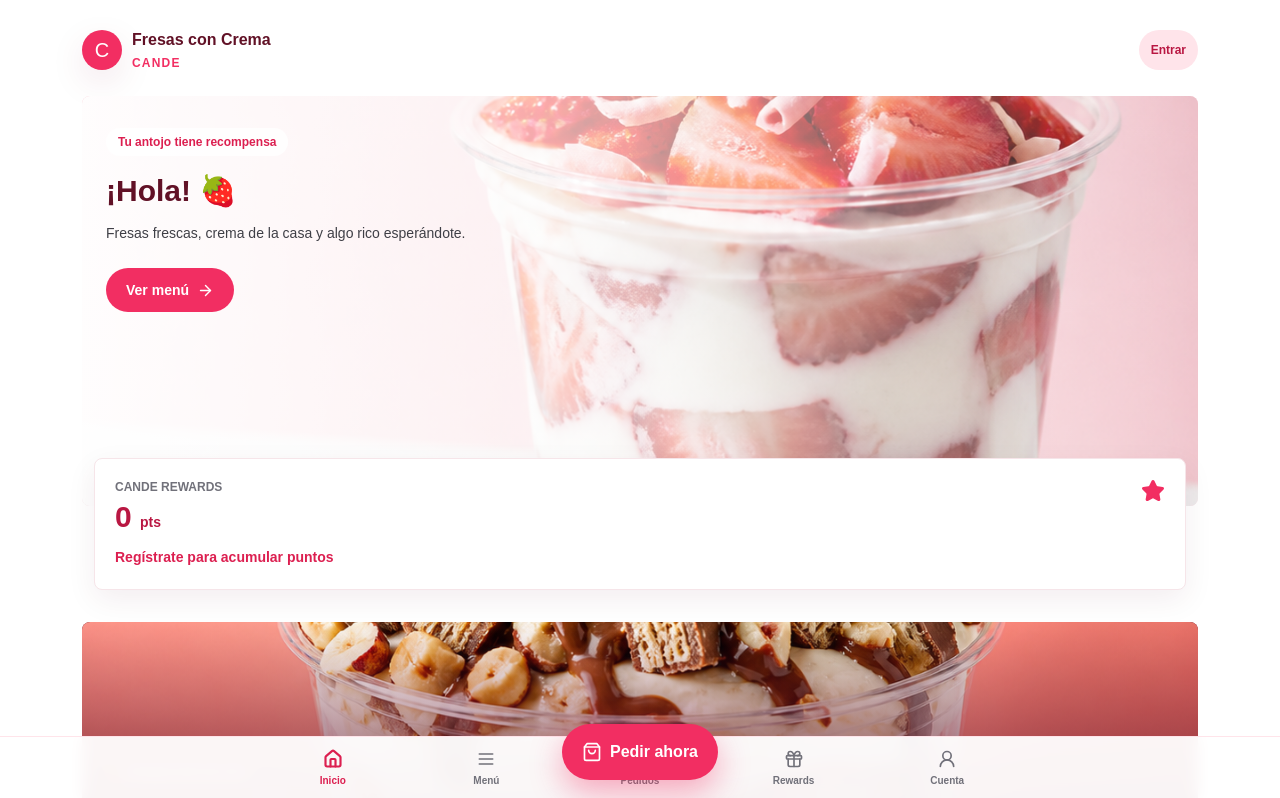
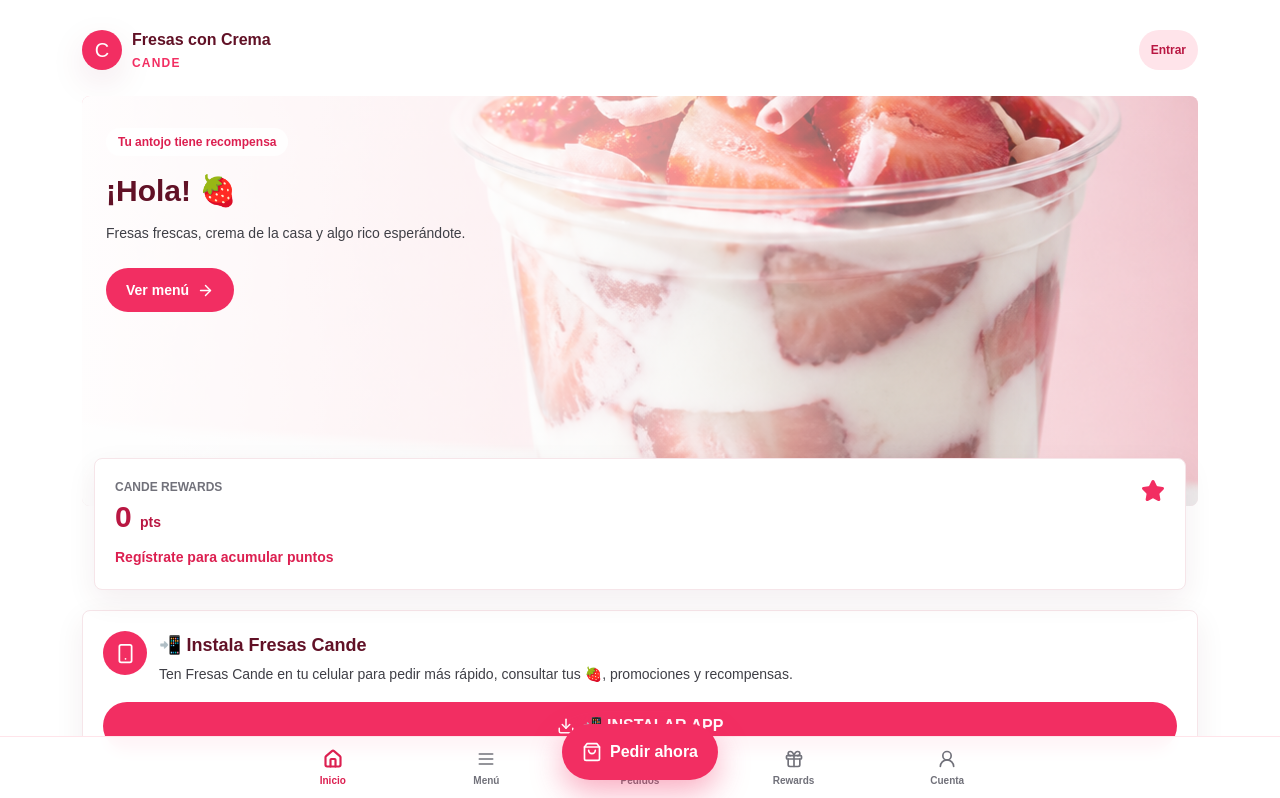
Before and after one commit to misaroyce91-max/fresas-con-crema-cande, a Next.js app: page / in a window 1280 px wide. Shown: the top 798 px of the page. Built offline with nearby package versions, Linux system fonts and the light colour scheme; no server answers; the database is empty.

Commit message:
Make customer PWA installation discoverable

```diff
--- a/app/layout.tsx
+++ b/app/layout.tsx
@@ -2,6 +2,6 @@ import type { Metadata } from 'next'; import './globals.css'; import { CartProvi
 import {PwaRegister}from'@/components/pwa-register'
 import {AuthProvider}from'@/components/auth-provider'
 import {DriverAlerts}from'@/components/driver-alerts'
-import {InstallCande}from'@/components/install-cande'
+import {InstallCande,InstallCandeCard}from'@/components/install-cande'
 export const metadata:Metadata={title:'Fresas con Crema Cande',description:'Fresas frescas, crema de la casa y recompensas en cada compra.',manifest:'/manifest.webmanifest',themeColor:'#f22e62',icons:{icon:'/icons/cande-driver-192.png',apple:'/icons/cande-driver-192.png'}}
-export default function RootLayout({children}:{children:React.ReactNode}){return <html lang="es"><body><PwaRegister/><AuthProvider><StoreProvider><CartProvider>{children}<Nav/><InstallCande/><DriverAlerts/></CartProvider></StoreProvider></AuthProvider></body></html>}
+export default function RootLayout({children}:{children:React.ReactNode}){return <html lang="es"><body><PwaRegister/><AuthProvider><StoreProvider><CartProvider>{children}<InstallCandeCard/><Nav/><InstallCande/><DriverAlerts/></CartProvider></StoreProvider></AuthProvider></body></html>}
--- a/components/install-cande.tsx
+++ b/components/install-cande.tsx
@@ -1,14 +1,12 @@
 'use client'
 
 import { useEffect, useState } from 'react'
+import { createPortal } from 'react-dom'
 import { usePathname } from 'next/navigation'
 import { Download, Share2, Smartphone, X } from 'lucide-react'
 
-type InstallEvent = Event & {
-  prompt: () => Promise<void>
-  userChoice: Promise<{ outcome: 'accepted' | 'dismissed' }>
-}
-
+type InstallEvent = Event & { prompt: () => Promise<void>; userChoice: Promise<{ outcome: 'accepted' | 'dismissed' }> }
+type Platform = 'ios' | 'android' | 'other'
 const DISMISSED_KEY = 'cande-install-dismissed-at'
 const DISMISS_FOR_MS = 14 * 24 * 60 * 60 * 1000
 
@@ -17,84 +15,90 @@ function isStandalone() {
     || Boolean((navigator as Navigator & { standalone?: boolean }).standalone)
 }
 
-function isIosDevice() {
-  return /iPad|iPhone|iPod/.test(navigator.userAgent)
+function detectPlatform(): Platform {
+  const ios = /iPad|iPhone|iPod/.test(navigator.userAgent)
     || (navigator.platform === 'MacIntel' && navigator.maxTouchPoints > 1)
+  if (ios) return 'ios'
+  return /Android/i.test(navigator.userAgent) ? 'android' : 'other'
 }
 
-function isAndroidDevice() {
-  return /Android/i.test(navigator.userAgent)
+function useInstallState() {
+  const [installEvent, setInstallEvent] = useState<InstallEvent | null>(null)
+  const [installed, setInstalled] = useState(true)
+  const [platform, setPlatform] = useState<Platform>('other')
+  const [showHelp, setShowHelp] = useState(false)
+
+  useEffect(() => {
+    setInstalled(isStandalone())
+    setPlatform(detectPlatform())
+    const ready = (event: Event) => { event.preventDefault(); setInstallEvent(event as InstallEvent); setInstalled(false) }
+    const completed = () => { localStorage.removeItem(DISMISSED_KEY); setInstallEvent(null); setInstalled(true); setShowHelp(false) }
+    addEventListener('beforeinstallprompt', ready)
+    addEventListener('appinstalled', completed)
+    return () => { removeEventListener('beforeinstallprompt', ready); removeEventListener('appinstalled', completed) }
+  }, [])
+
+  const install = async () => {
+    if (!installEvent) { setShowHelp(true); return }
+    await installEvent.prompt()
+    const choice = await installEvent.userChoice
+    if (choice.outcome === 'accepted') { setInstallEvent(null); setInstalled(true) }
+    else setShowHelp(true)
+  }
+  return { installed, platform, showHelp, setShowHelp, install }
+}
+
+function Instructions({ platform, close }: { platform: Platform; close: () => void }) {
+  return <div className="mt-4 rounded-md border border-cande-100 bg-white p-4">
+    <h3 className="flex items-center gap-2 font-black text-cande-900"><Share2 size={18} className="text-cande-600" />Cómo instalarla</h3>
+    {platform === 'ios'
+      ? <p className="mt-2 text-sm leading-relaxed text-zinc-700"><strong>Safari</strong> → Compartir → Agregar a pantalla de inicio → Agregar.</p>
+      : <p className="mt-2 text-sm leading-relaxed text-zinc-700"><strong>Chrome ⋮</strong> → Agregar a pantalla principal o Instalar aplicación → Instalar.</p>}
+    <button type="button" onClick={close} className="mt-3 h-10 w-full rounded-full border border-cande-300 text-sm font-bold text-cande-700">Entendido</button>
+  </div>
+}
+
+export function InstallCandeCard() {
+  const path = usePathname()
+  const { installed, platform, showHelp, setShowHelp, install } = useInstallState()
+  const [target, setTarget] = useState<HTMLElement | null>(null)
+  useEffect(() => {
+    if (path !== '/' && path !== '/account') return
+    let host: HTMLDivElement | null = null
+    const place = () => {
+      if (host) return
+      const container = path === '/'
+        ? document.querySelector('main.page > section.card.relative')
+        : document.querySelector('main.page')
+      if (!container) return
+      host = document.createElement('div')
+      if (path === '/') container.after(host)
+      else container.append(host)
+      setTarget(host)
+    }
+    const observer = new MutationObserver(place)
+    place()
+    observer.observe(document.body, { childList: true, subtree: true })
+    return () => { observer.disconnect(); host?.remove(); setTarget(null) }
+  }, [path])
+  if (installed || !target || (path !== '/' && path !== '/account')) return null
+  return createPortal(<section className="card mt-5 border border-cande-200 bg-cande-50 p-5" aria-label="Instalar Fresas Cande">
+    <div className="flex items-start gap-3"><span className="grid h-11 w-11 shrink-0 place-items-center rounded-full bg-cande-500 text-white"><Smartphone size={21} /></span><div><h2 className="text-lg font-black text-cande-900">📲 Instala Fresas Cande</h2><p className="mt-1 text-sm leading-relaxed text-zinc-700">Ten Fresas Cande en tu celular para pedir más rápido, consultar tus 🍓, promociones y recompensas.</p></div></div>
+    <button type="button" onClick={install} className="mt-4 flex h-12 w-full items-center justify-center gap-2 rounded-full bg-cande-500 font-black text-white"><Download size={18} />📲 INSTALAR APP</button>
+    {showHelp && <Instructions platform={platform} close={() => setShowHelp(false)} />}
+  </section>, target)
 }
 
 export function InstallCande() {
   const path = usePathname()
-  const [installEvent, setInstallEvent] = useState<InstallEvent | null>(null)
-  const [eligible, setEligible] = useState(false)
-  const [platform, setPlatform] = useState<'ios' | 'android' | null>(null)
-  const [showIosHelp, setShowIosHelp] = useState(false)
-
-  useEffect(() => {
-    const dismissedAt = Number(localStorage.getItem(DISMISSED_KEY) || 0)
-    const dismissedRecently = Date.now() - dismissedAt < DISMISS_FOR_MS
-    const iosDevice = isIosDevice()
-    const androidDevice = isAndroidDevice()
-    setPlatform(iosDevice ? 'ios' : androidDevice ? 'android' : null)
-    if (!isStandalone() && !dismissedRecently && (iosDevice || androidDevice)) setEligible(true)
-
-    const ready = (event: Event) => {
-      event.preventDefault()
-      if (isStandalone() || dismissedRecently) return
-      setInstallEvent(event as InstallEvent)
-      setEligible(true)
-    }
-    const installed = () => {
-      localStorage.removeItem(DISMISSED_KEY)
-      setInstallEvent(null)
-      setEligible(false)
-      setShowIosHelp(false)
-    }
-    addEventListener('beforeinstallprompt', ready)
-    addEventListener('appinstalled', installed)
-    return () => {
-      removeEventListener('beforeinstallprompt', ready)
-      removeEventListener('appinstalled', installed)
-    }
-  }, [])
-
-  if (!eligible || path.startsWith('/admin') || path.startsWith('/driver') || path.startsWith('/qr')) return null
-
-  const dismiss = () => {
-    localStorage.setItem(DISMISSED_KEY, String(Date.now()))
-    setEligible(false)
-    setShowIosHelp(false)
-  }
-  const install = async () => {
-    if (!installEvent) {
-      setShowIosHelp(true)
-      return
-    }
-    await installEvent.prompt()
-    const choice = await installEvent.userChoice
-    if (choice.outcome === 'accepted') {
-      setInstallEvent(null)
-      setEligible(false)
-    }
-  }
-
+  const { installed, platform, showHelp, setShowHelp, install } = useInstallState()
+  const [dismissed, setDismissed] = useState(true)
+  useEffect(() => { const at = Number(localStorage.getItem(DISMISSED_KEY) || 0); setDismissed(Date.now() - at < DISMISS_FOR_MS) }, [])
+  if (installed || dismissed || path === '/' || path === '/account' || path.startsWith('/admin') || path.startsWith('/driver') || path.startsWith('/qr')) return null
+  const dismiss = () => { localStorage.setItem(DISMISSED_KEY, String(Date.now())); setDismissed(true); setShowHelp(false) }
   return <aside role="dialog" aria-label="Instalar Fresas con Crema Cande" className="fixed inset-x-3 bottom-[142px] z-50 mx-auto max-w-md overflow-hidden rounded-lg border border-cande-200 bg-white shadow-[0_18px_55px_rgba(81,20,39,.24)] md:bottom-6">
-    <button onClick={dismiss} aria-label="Cerrar invitación" className="absolute right-2 top-2 grid h-10 w-10 place-items-center rounded-full text-zinc-500"><X size={19} /></button>
-    <div className="flex gap-4 bg-cande-50 p-5 pr-12">
-      <span className="grid h-12 w-12 shrink-0 place-items-center rounded-full bg-cande-500 text-white"><Smartphone size={23} /></span>
-      <div><h2 className="text-lg font-black text-cande-900">🍓 ¡Ten Fresas Cande en tu celular!</h2><p className="mt-2 text-sm leading-relaxed text-zinc-700">Instala nuestra app para pedir más rápido, consultar tus 🍓 Fresas Cande, recompensas y promociones.</p></div>
-    </div>
-    {showIosHelp ? <div className="p-5 pt-4">
-      <h3 className="flex items-center gap-2 font-black"><Share2 size={18} className="text-cande-600" />Para instalar en {platform === 'ios' ? 'iPhone' : 'Android'}</h3>
-      {platform === 'ios' ? <ol className="mt-3 space-y-2 text-sm text-zinc-700"><li>1. Abre esta página en Safari.</li><li>2. Toca Compartir.</li><li>3. Selecciona Agregar a pantalla de inicio.</li><li>4. Toca Agregar.</li></ol> : <ol className="mt-3 space-y-2 text-sm text-zinc-700"><li>1. Abre el menú ⋮ de Chrome.</li><li>2. Toca Instalar aplicación o Agregar a pantalla principal.</li><li>3. Confirma con Instalar.</li></ol>}
-      <button onClick={() => setShowIosHelp(false)} className="mt-4 h-11 w-full rounded-full border border-cande-300 font-bold text-cande-700">Entendido</button>
-    </div> : <div className="grid gap-2 p-4">
-      <button onClick={install} className="flex h-13 items-center justify-center gap-2 rounded-full bg-cande-500 py-3 font-black text-white shadow-lg shadow-cande-200"><Download size={19} />📲 INSTALAR APP</button>
-      <button onClick={dismiss} className="h-10 text-sm font-bold text-zinc-500">Ahora no</button>
-      {platform === 'ios' && <p className="text-center text-[11px] text-zinc-500">En iPhone te mostraremos los pasos para agregarla.</p>}
-    </div>}
+    <button type="button" onClick={dismiss} aria-label="Cerrar invitación" className="absolute right-2 top-2 grid h-10 w-10 place-items-center rounded-full text-zinc-500"><X size={19} /></button>
+    <div className="flex gap-4 bg-cande-50 p-5 pr-12"><span className="grid h-12 w-12 shrink-0 place-items-center rounded-full bg-cande-500 text-white"><Smartphone size={23} /></span><div><h2 className="text-lg font-black text-cande-900">📲 Instala Fresas Cande</h2><p className="mt-2 text-sm leading-relaxed text-zinc-700">Ten Fresas Cande en tu celular para pedir más rápido, consultar tus 🍓, promociones y recompensas.</p></div></div>
+    <div className="p-4"><button type="button" onClick={install} className="flex h-12 w-full items-center justify-center gap-2 rounded-full bg-cande-500 font-black text-white"><Download size={19} />📲 INSTALAR APP</button>{showHelp && <Instructions platform={platform} close={() => setShowHelp(false)} />}<button type="button" onClick={dismiss} className="mt-2 h-10 w-full text-sm font-bold text-zinc-500">Ahora no</button></div>
   </aside>
 }
```
